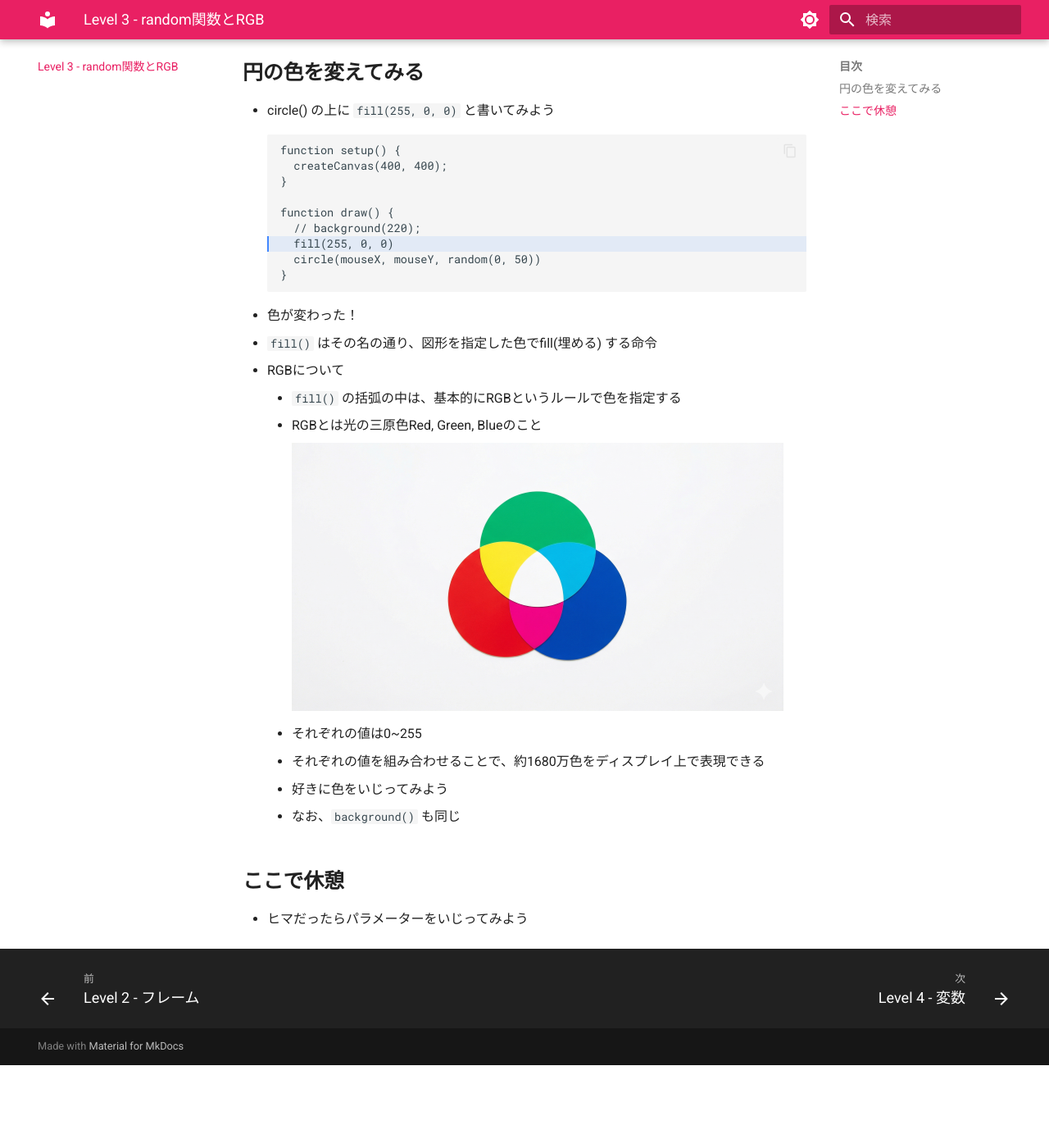
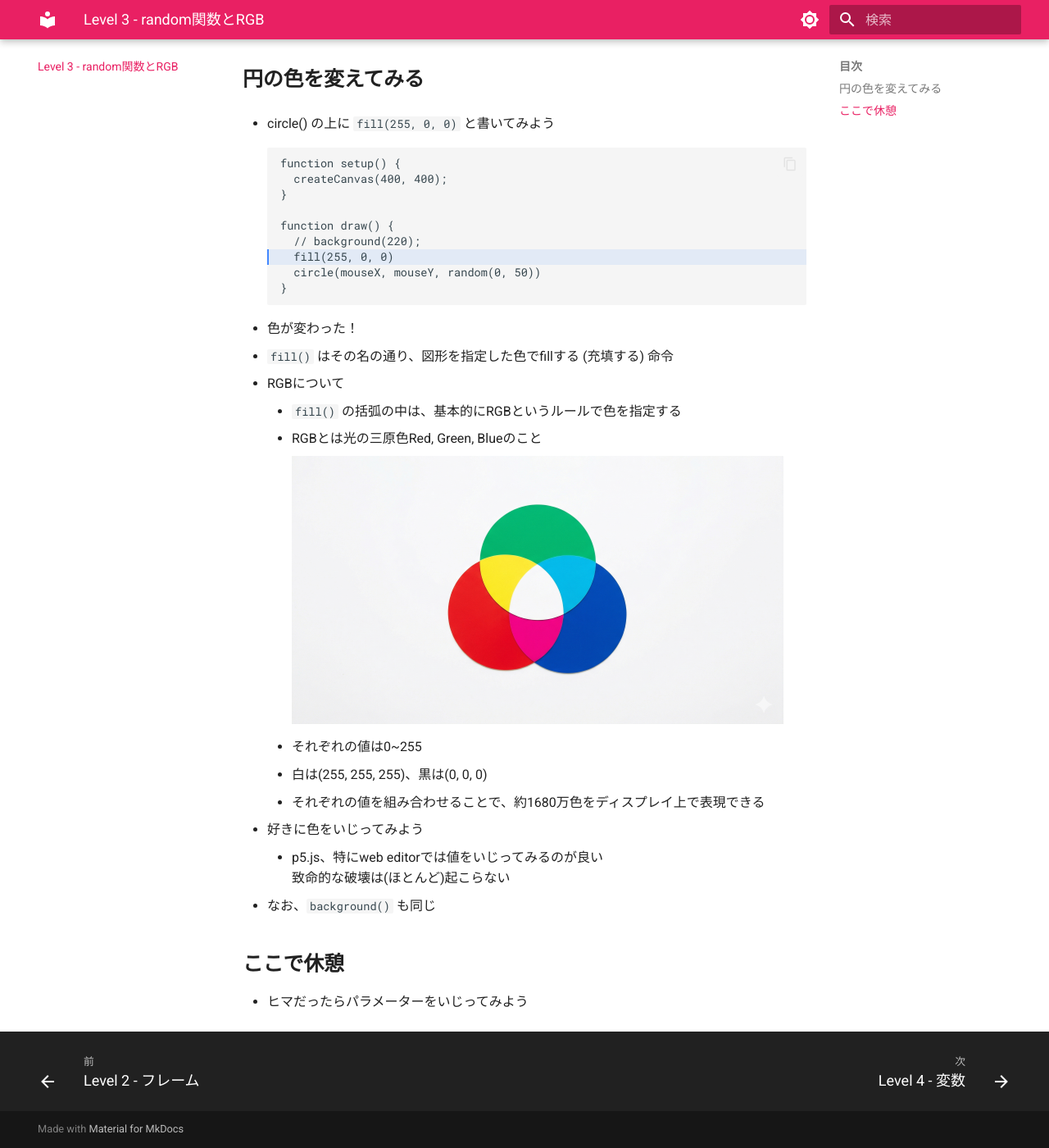
Before and after one commit to v76nl/gdgs-p5-workshop, an MkDocs documentation site: the page built from docs/level_3.md, in a window 1280 px wide and 1400 px high, scrolled down 461 px. Shown: the whole window at 82% size. Built offline with MkDocs 1.6.1 and Material for MkDocs 9.7.7, drawn with Linux system fonts in a browser that asks for light colours; before the commit the page ends 1760 px from its top, so only the background shows below that.

Commit message:
docs: chore

````diff
--- a/docs/level_3.md
+++ b/docs/level_3.md
@@ -1,33 +1,38 @@
 # Level 3 - random関数とRGB
 
 - circleの直径を `random(0, 50)` にしてみよう
-  ```p5.js hl_lines="7"
-  function setup() {
-    createCanvas(400, 400);
-  }
 
-  function draw() {
-    // background(220);
-    circle(mouseX, mouseY, random(0, 50))
-  }
-  ```
-    - `random(0, 50)` は0から50までのランダムな数字を作る
+    ```p5.js hl_lines="7"
+    function setup() {
+      createCanvas(400, 400);
+    }
+
+    function draw() {
+      // background(220);
+      circle(mouseX, mouseY, random(0, 50))
+    }
+    ```
+
+  - `random(0, 50)` は0から50までのランダムな数字を作る
 
 ## 円の色を変えてみる
+
 - circle() の上に `fill(255, 0, 0)` と書いてみよう
-  ```p5.js hl_lines="7"
-  function setup() {
-    createCanvas(400, 400);
-  }
 
-  function draw() {
-    // background(220);
-    fill(255, 0, 0)
-    circle(mouseX, mouseY, random(0, 50))
-  }
-  ```
+    ```p5.js hl_lines="7"
+    function setup() {
+      createCanvas(400, 400);
+    }
+
+    function draw() {
+      // background(220);
+      fill(255, 0, 0)
+      circle(mouseX, mouseY, random(0, 50))
+    }
+    ```
+
   - 色が変わった！
-  - `fill()` はその名の通り、図形を指定した色でfill(埋める) する命令
+  - `fill()` はその名の通り、図形を指定した色でfillする (充填する) 命令
   - RGBについて
     - `fill()` の括弧の中は、基本的にRGBというルールで色を指定する
     - RGBとは光の三原色Red, Green, Blueのこと
@@ -35,9 +40,14 @@
         ![RGBのイメージ](images/RGB.png)
 
     - それぞれの値は0~255
+      - 白は(255, 255, 255)、黒は(0, 0, 0)
     - それぞれの値を組み合わせることで、約1680万色をディスプレイ上で表現できる
+
   - 好きに色をいじってみよう
+    - p5.js、特にweb editorでは値をいじってみるのが良い
+        致命的な破壊は(ほとんど)起こらない
   - なお、`background()` も同じ
 
 ## ここで休憩
+
 - ヒマだったらパラメーターをいじってみよう
````
Also changed, not shown: docs/level_1.md (+11 -10 lines), docs/images/zahyokei.png (added), 1 other file.
